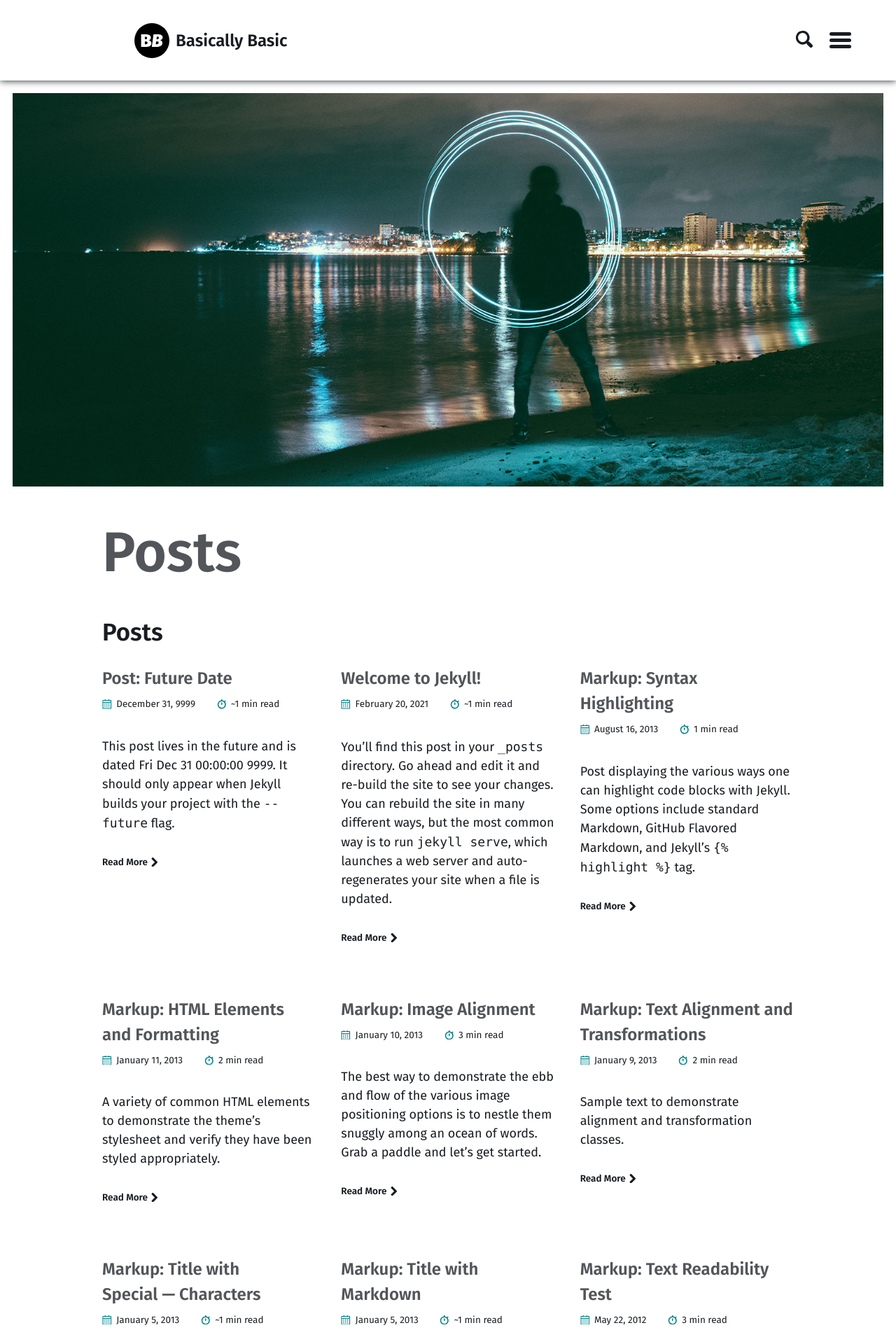
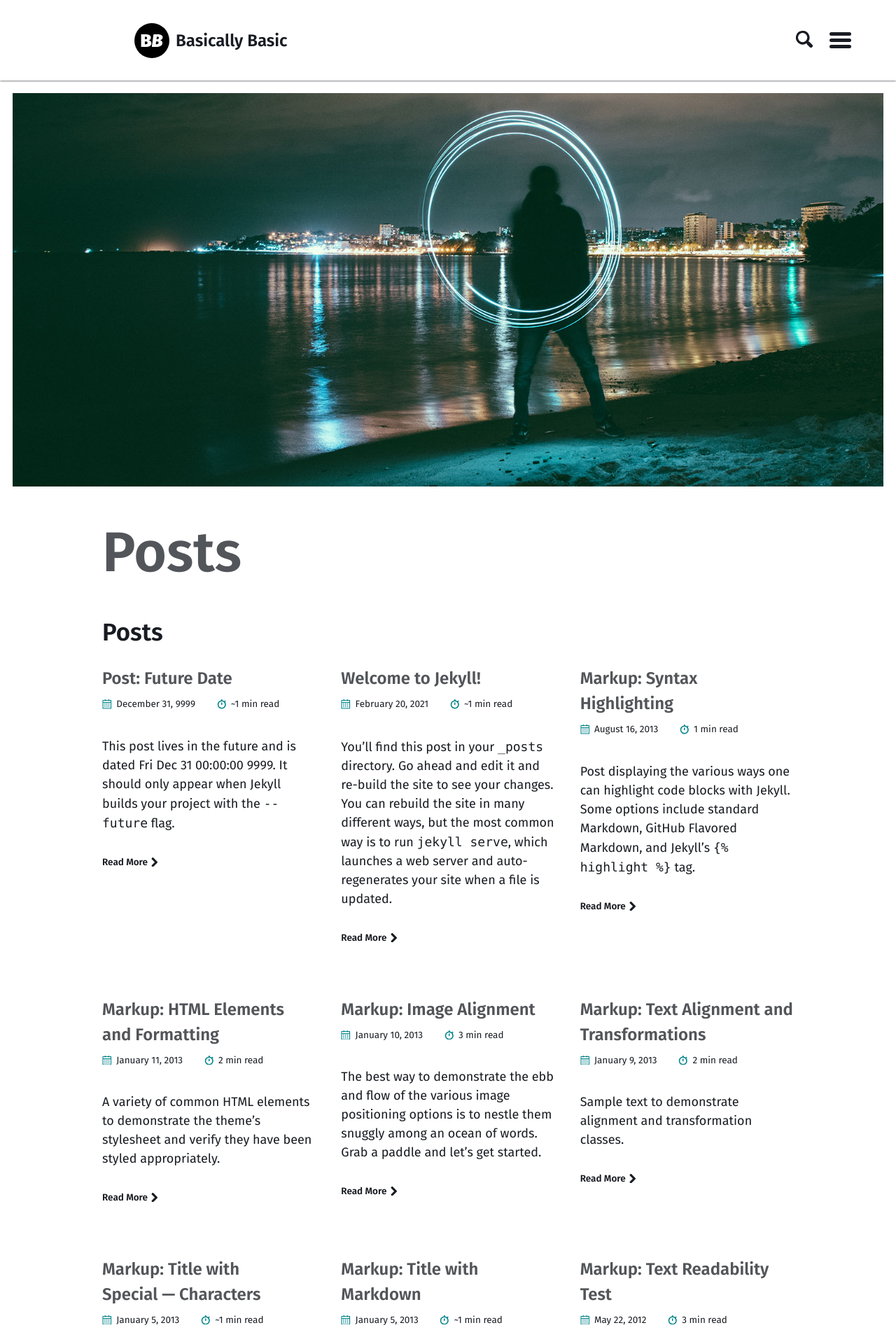
Before and after one commit to motilalmeher/motilalmeher.github.io, a Jekyll site: the page built from index.md, in a window 1280 px wide. Shown: the top 1920 px of the page at 70% size. Built offline with Jekyll 4.4.1, drawn with Linux system fonts in a browser that asks for light colours; the list of posts is cut into pages by our own code; comment, search, counter and statistics services are not loaded.

Commit message:
Update masthead.html

```diff
--- a/_includes/masthead.html
+++ b/_includes/masthead.html
@@ -4,7 +4,7 @@
   {% assign site_logo = site.logo | relative_url %}
 {% endif %}
 
-<header id="masthead" style="box-shadow: 0 0 10px;">
+<header id="masthead" style="box-shadow: 0 0 3px;">
   <div class="inner">
     <div class="title-area">
       {% if page.url == '/' %}
```
